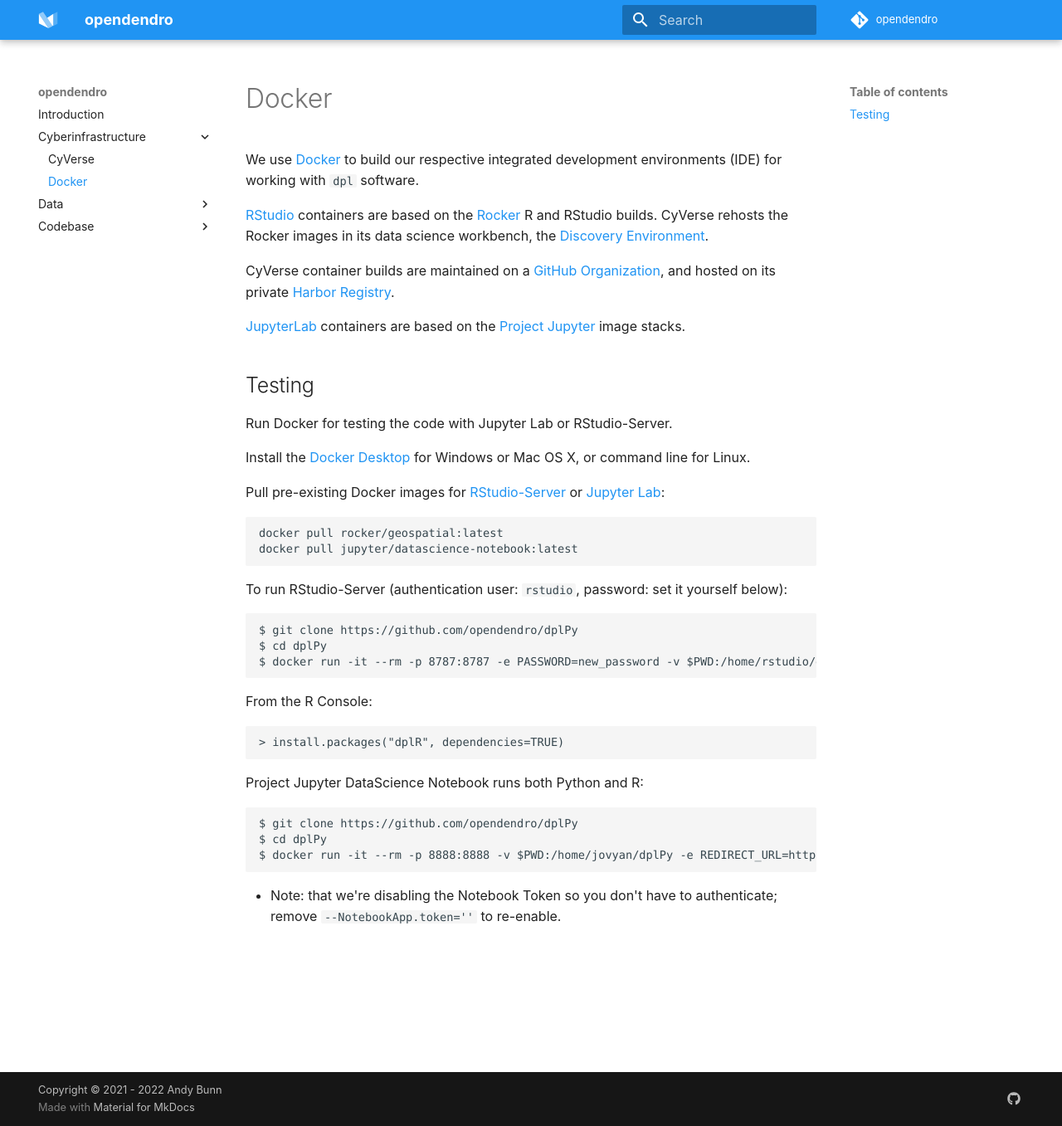
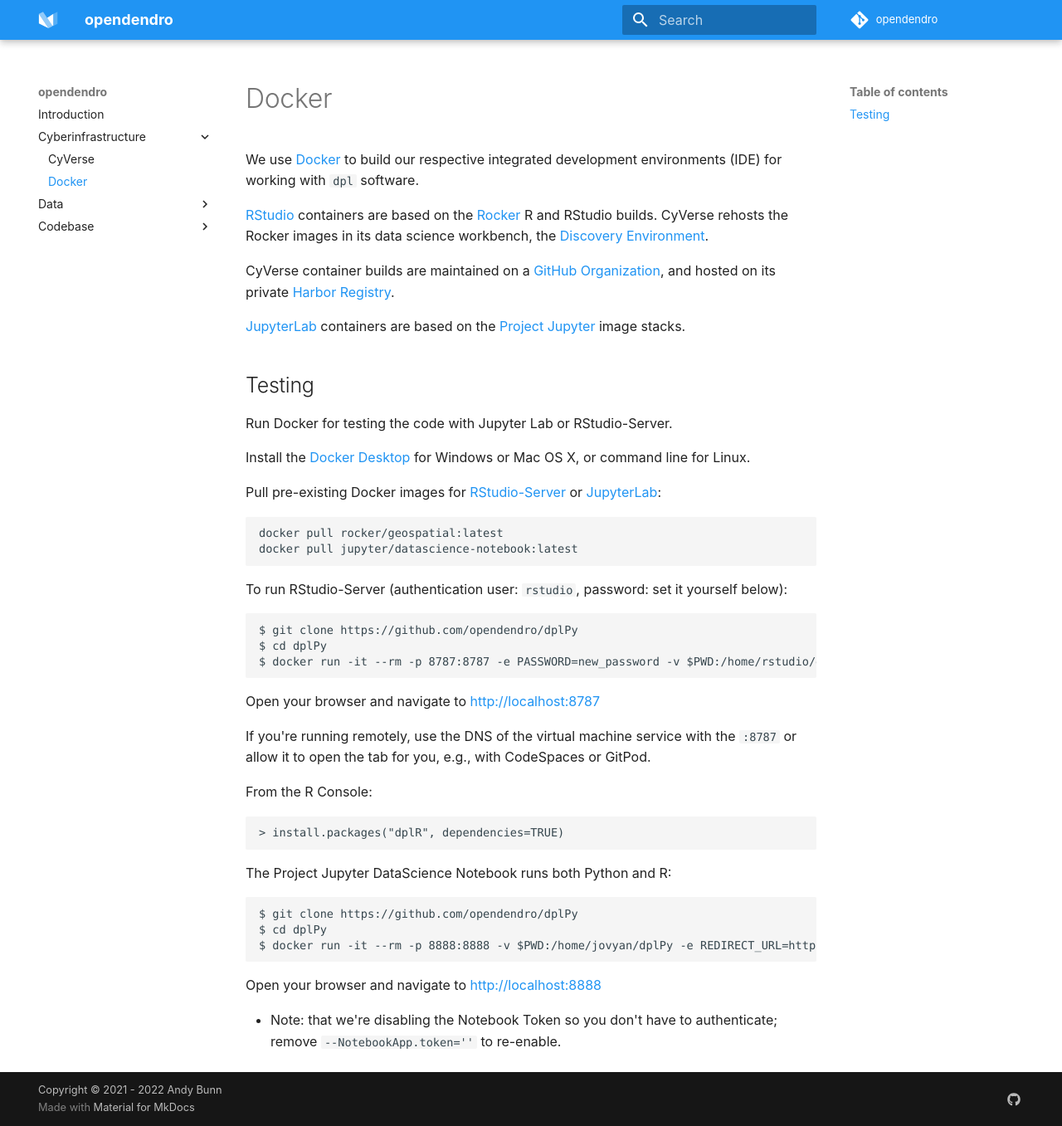
Before and after one commit to OpenDendro/opendendro, an MkDocs documentation site: the page built from docs/docker.md, in a window 1280 px wide and 1357 px high. Shown: the whole window at 83% size. Built offline with MkDocs 1.6.1 and Material for MkDocs 9.7.7, drawn with Linux system fonts in a browser that asks for light colours; some web fonts are replaced; comment, search, counter and statistics services are not loaded.

Commit message:
Update docker.md

````diff
--- a/docs/docker.md
+++ b/docs/docker.md
@@ -14,7 +14,7 @@
 
 Install the [Docker Desktop](https://www.docker.com/products/docker-desktop) for Windows or Mac OS X, or command line for Linux.
 
-Pull pre-existing Docker images for [RStudio-Server](https://www.rstudio.com/) or [Jupyter Lab](https://jupyter.org/):
+Pull pre-existing Docker images for [RStudio-Server](https://hub.docker.com/u/rocker) or [JupyterLab](https://hub.docker.com/u/jupyter):
 
 ```
 docker pull rocker/geospatial:latest
@@ -28,13 +28,17 @@
 $ docker run -it --rm -p 8787:8787 -e PASSWORD=new_password -v $PWD:/home/rstudio/dplPy -e REDIRECT_URL=http://localhost:8787 rocker/geospatial:latest
 ```
 
+Open your browser and navigate to [http://localhost:8787](http://localhost:8787)
+
+If you're running remotely, use the DNS of the virtual machine service with the `:8787` or allow it to open the tab for you, e.g., with CodeSpaces or GitPod.
+
 From the R Console:
 
 ```
 > install.packages("dplR", dependencies=TRUE)
 ```
 
-Project Jupyter DataScience Notebook runs both Python and R:
+The Project Jupyter DataScience Notebook runs both Python and R:
 
 ```
 $ git clone https://github.com/opendendro/dplPy
@@ -42,4 +46,6 @@
 $ docker run -it --rm -p 8888:8888 -v $PWD:/home/jovyan/dplPy -e REDIRECT_URL=http://localhost:8888 jupyter/datascience-notebook:latest jupyter lab --no-browser --NotebookApp.token=''
 ```
 
+Open your browser and navigate to [http://localhost:8888](http://localhost:8888)
+
   * Note: that we're disabling the Notebook Token so you don't have to authenticate; remove `--NotebookApp.token=''` to re-enable.
````
